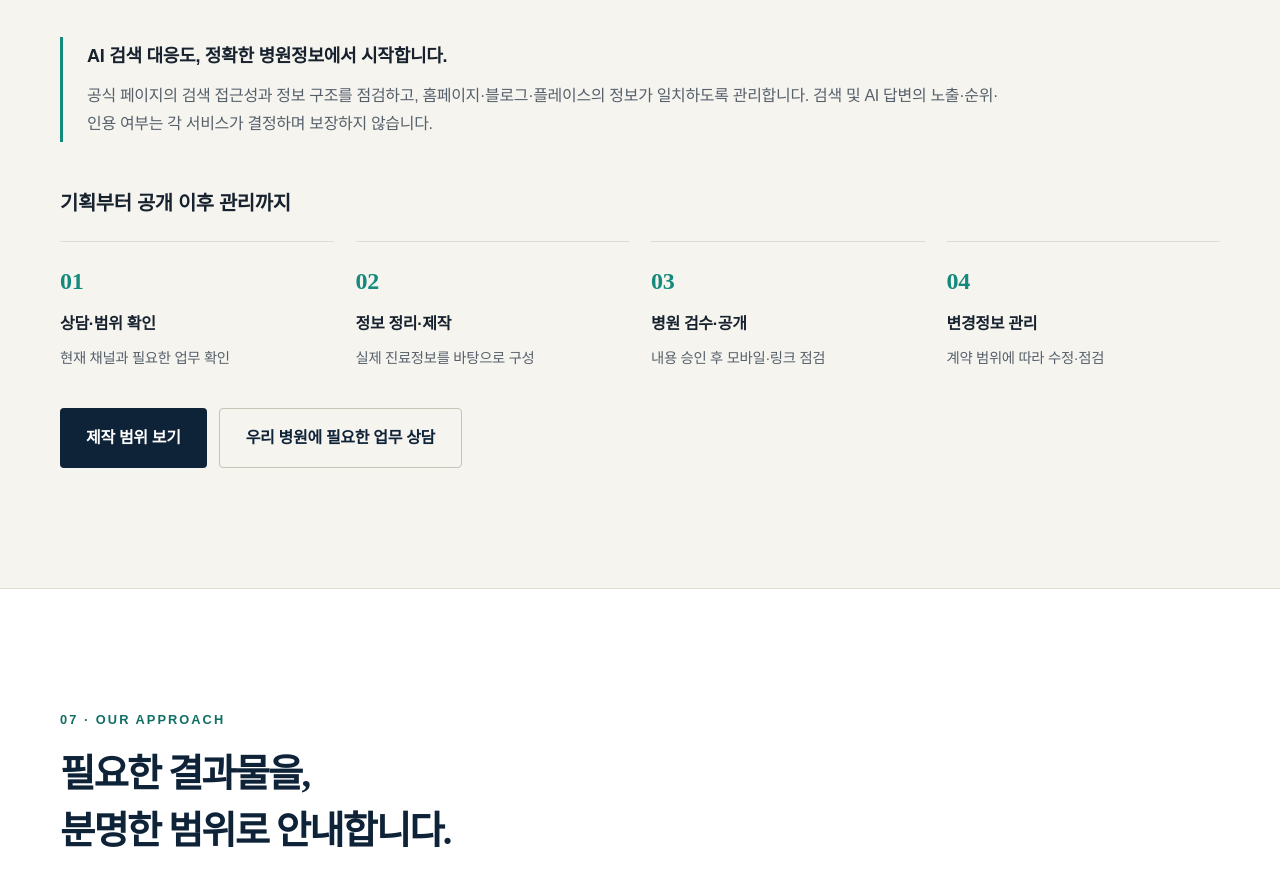
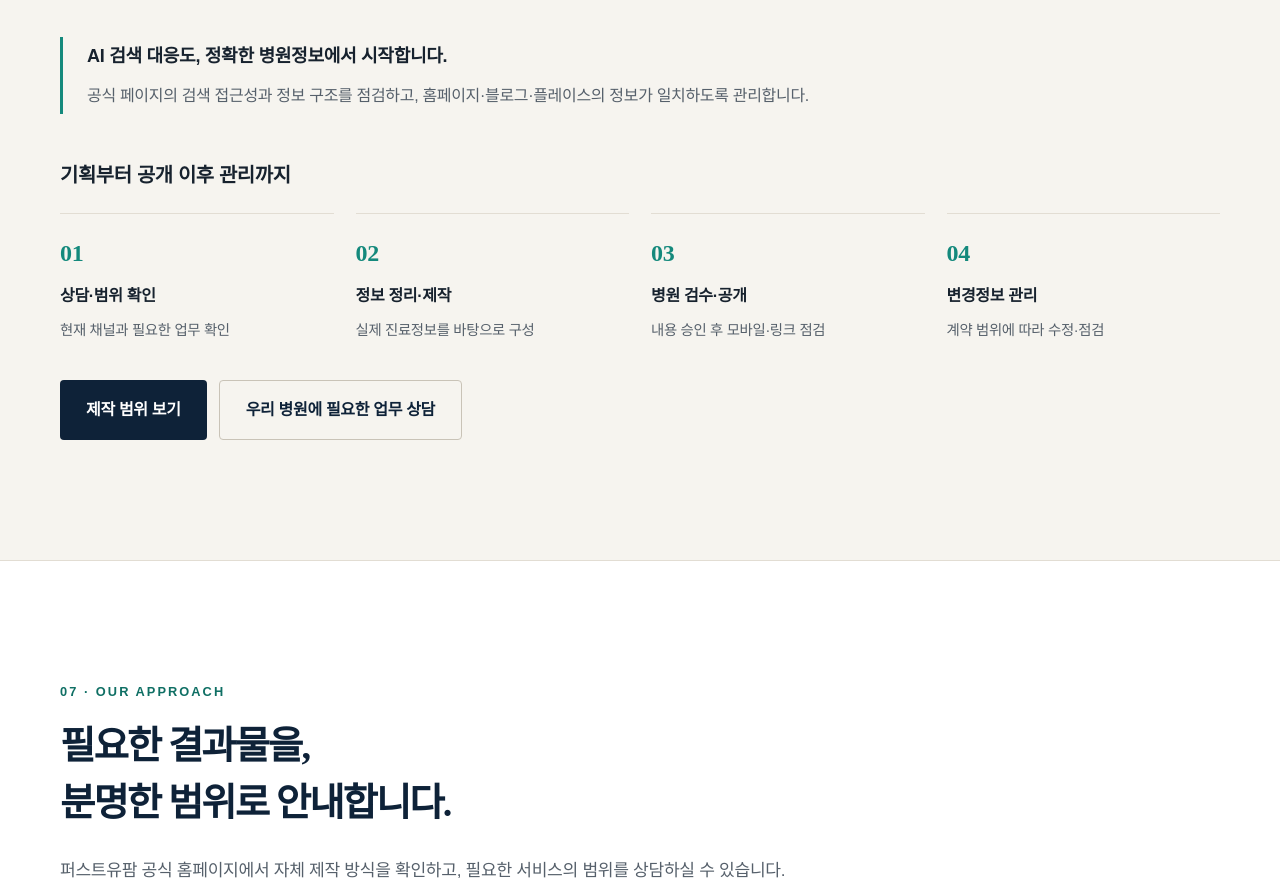
Before and after one commit to firstyoupharm/home, a plain HTML site: page index.html in a window 1280 px wide. Shown: the part 8281-9163 px from the top of the page. Drawn offline with Linux system fonts and the light colour scheme; a web font is replaced by a local one.

Commit message:
AI 검색 서비스 설명의 불필요한 보장 제외 문구 삭제
Removed duplicate paragraph about AI search response and hospital information.

```diff
--- a/index.html
+++ b/index.html
@@ -798,7 +798,7 @@ html{scroll-padding-top:94px}
    <article class="digital-panel"><span class="biz-num">OFFICIAL WEBSITE</span><h3>“이 병원에서 무엇을 받을 수 있나요?”</h3><p>진료 분야와 실제 시행 검사, 의료진, 진료시간, 접수·주차 안내를 정리합니다. 병원이 확인한 공식 정보의 중심을 만듭니다.</p></article>
    <article class="digital-panel"><span class="biz-num">NAVER BLOG</span><h3>“이 증상은 어떻게 확인하나요?”</h3><p>증상과 질환, 검사 준비처럼 환자가 찾는 질문을 콘텐츠로 설명합니다. 관련 진료와 방문 안내는 홈페이지로 연결합니다.</p></article>
   </div>
-  <div class="search-note"><h3>AI 검색 대응도, 정확한 병원정보에서 시작합니다.</h3><p>공식 페이지의 검색 접근성과 정보 구조를 점검하고, 홈페이지·블로그·플레이스의 정보가 일치하도록 관리합니다. 검색 및 AI 답변의 노출·순위·인용 여부는 각 서비스가 결정하며 보장하지 않습니다.</p></div>
+  <div class="search-note"><h3>AI 검색 대응도, 정확한 병원정보에서 시작합니다.</h3><p>공식 페이지의 검색 접근성과 정보 구조를 점검하고, 홈페이지·블로그·플레이스의 정보가 일치하도록 관리합니다.</p></div>
   <h3 class="process-title">기획부터 공개 이후 관리까지</h3>
   <ol class="biz-process"><li><b>01</b><strong>상담·범위 확인</strong><span>현재 채널과 필요한 업무 확인</span></li><li><b>02</b><strong>정보 정리·제작</strong><span>실제 진료정보를 바탕으로 구성</span></li><li><b>03</b><strong>병원 검수·공개</strong><span>내용 승인 후 모바일·링크 점검</span></li><li><b>04</b><strong>변경정보 관리</strong><span>계약 범위에 따라 수정·점검</span></li></ol>
   <div class="biz-actions"><a class="btn" href="#portfolio">제작 범위 보기</a><a class="btn ghost" href="#contact">우리 병원에 필요한 업무 상담</a></div>
```
